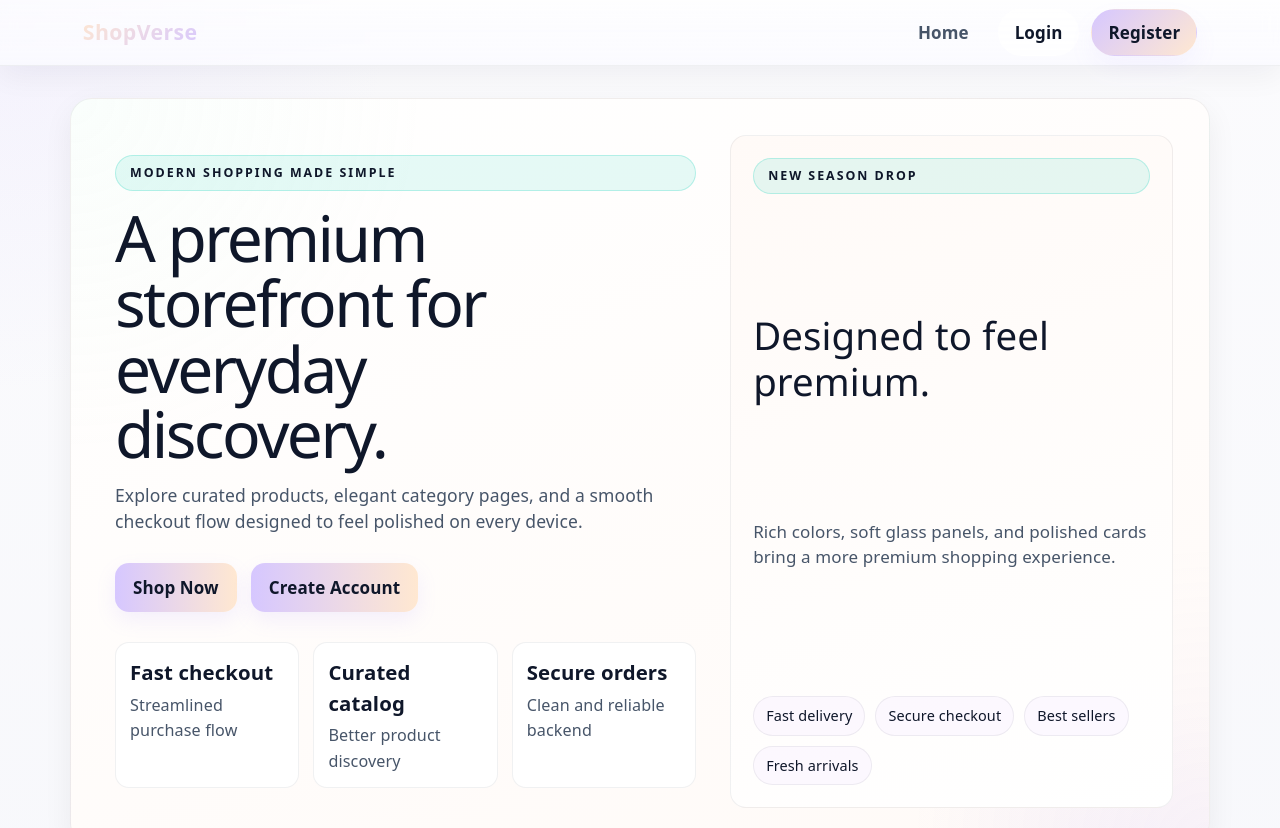
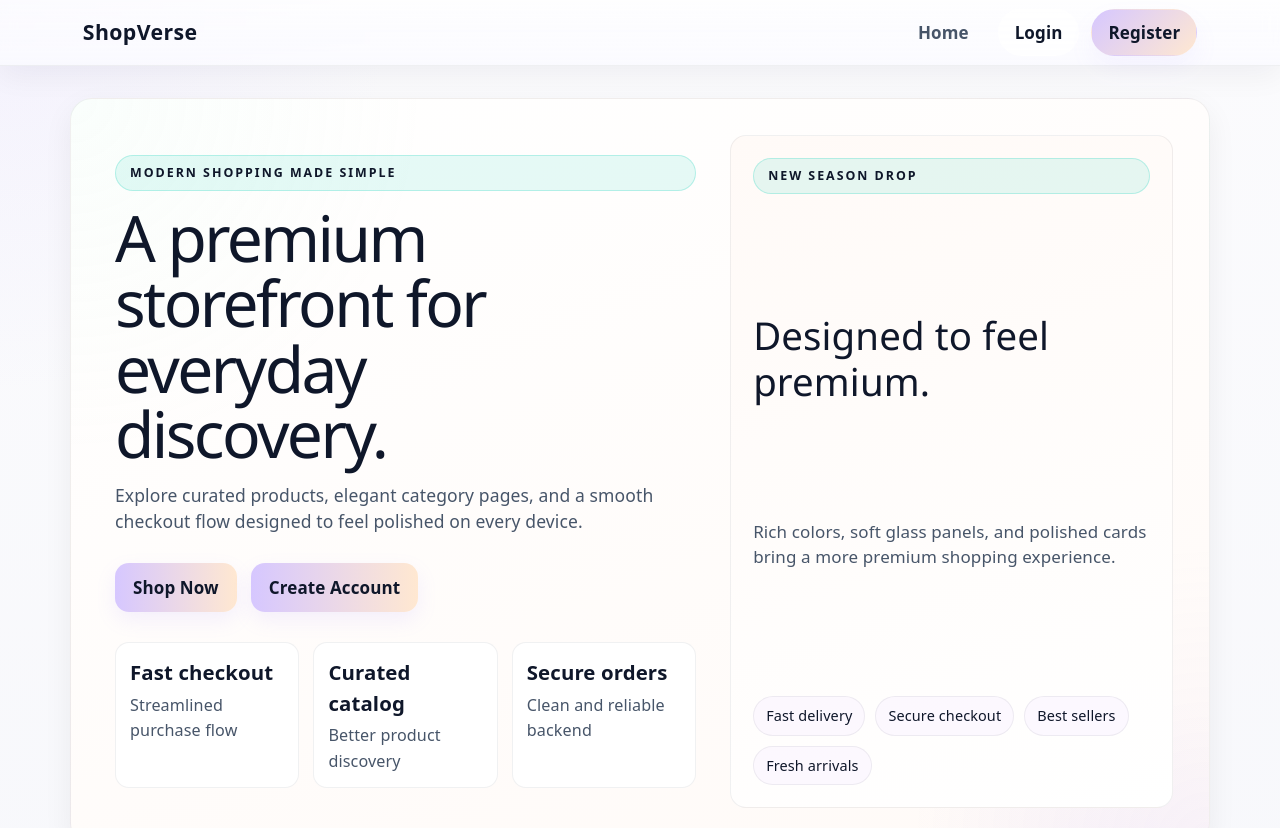
Before and after one commit to hasinireddy12/shopverse, a React (Vite) app in the folder client/: page / in a window 1280 px wide. Shown: the top 828 px of the page. Built offline with nearby package versions, Linux system fonts and the light colour scheme; no server answers.

Commit message:
Make brand text dark for better visibility

```diff
--- a/client/src/styles/Navbar.css
+++ b/client/src/styles/Navbar.css
@@ -10,10 +10,11 @@
 }
 
 .brand-logo {
-  color: transparent !important;
-  background: linear-gradient(135deg, var(--accent-3), var(--accent));
-  -webkit-background-clip: text;
-  background-clip: text;
+  /* Use a solid dark color so the brand is visible on light backgrounds */
+  background: none !important;
+  -webkit-background-clip: unset !important;
+  background-clip: unset !important;
+  color: var(--text-h, #10131a) !important;
   font-size: 1.6rem;
   font-weight: 900;
   letter-spacing: 0.02em;
```
